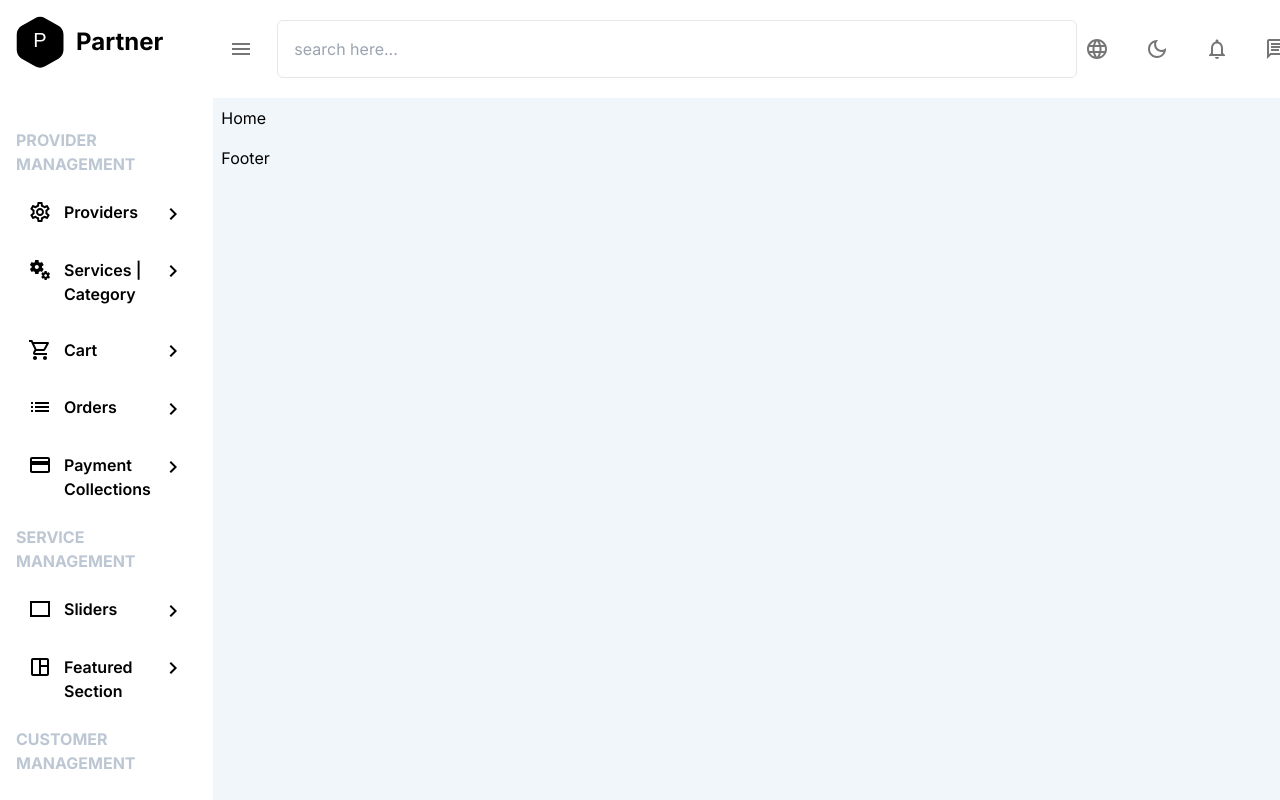
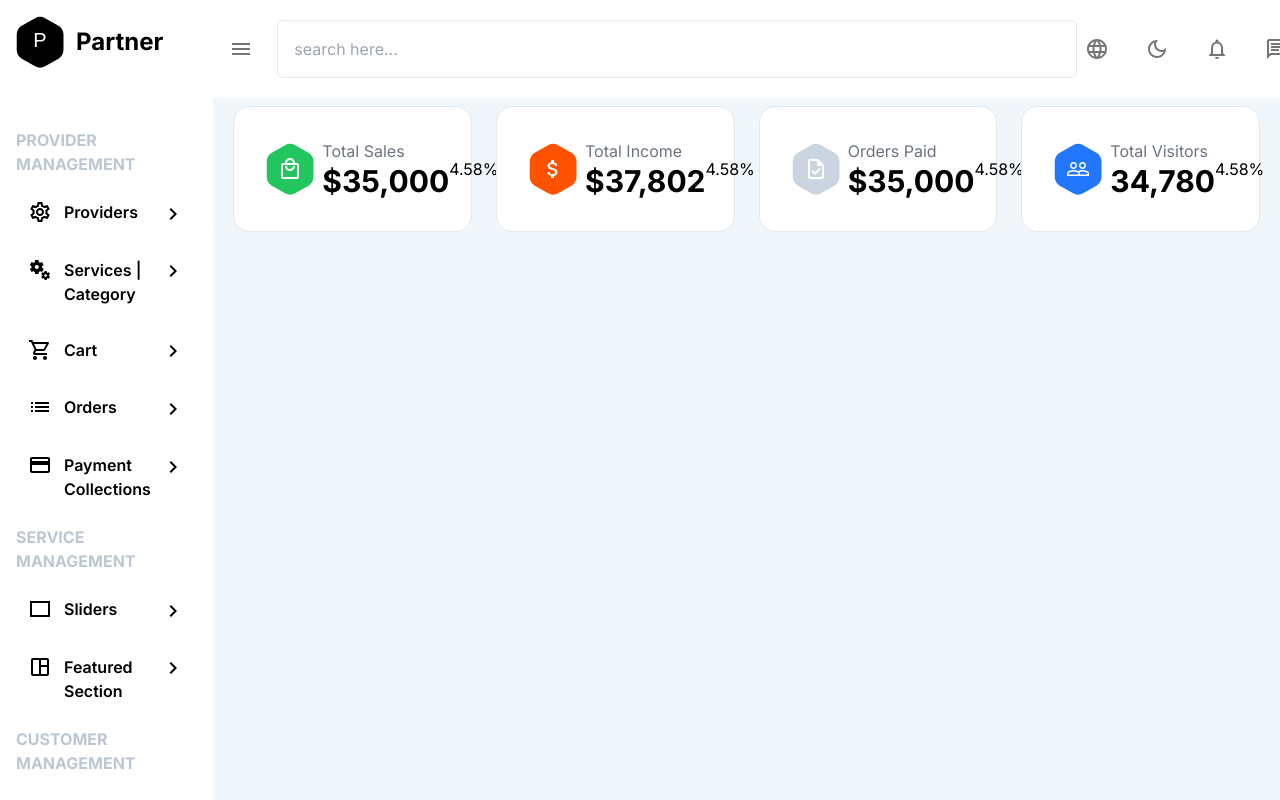
Before and after one commit to Varsani2520/next-admin, a Next.js app: page / in a window 1280 px wide. Shown: the top 800 px of the page. Built offline with nearby package versions, Linux system fonts and the light colour scheme.

Commit message:
overview cards

```diff
--- /dev/null
+++ b/app/common/OverviewCards.jsx
@@ -0,0 +1,65 @@
+"use client";
+
+import React from "react";
+import { SvgIcon } from "@mui/material";
+// import CardCharts from "./CardChart";
+
+const OverviewCards = ({
+  fill,
+  title,
+  value,
+  CardIcon,
+  chartOptions,
+  chartSeries,
+}) => {
+  return (
+    <div>
+      <div className="bg-white border p-8 w-auto mx-3 rounded-2xl mb-5">
+        <div className="flex justify-between items-center">
+          <div className="flex gap-2">
+            <div className="relative flex items-center justify-center">
+              <svg
+                xmlns="http://www.w3.org/2000/svg"
+                width="48"
+                height="52"
+                viewBox="0 0 48 52"
+                fill="none"
+              >
+                <path
+                  d={
+                    "M19.1094 2.12943C22.2034 0.343099 26.0154 0.343099 29.1094 2.12943L42.4921 9.85592C45.5861 11.6423 47.4921 14.9435 47.4921 18.5162V33.9692C47.4921 37.5418 45.5861 40.8431 42.4921 42.6294L29.1094 50.3559C26.0154 52.1423 22.2034 52.1423 19.1094 50.3559L5.72669 42.6294C2.63268 40.8431 0.726688 37.5418 0.726688 33.9692V18.5162C0.726688 14.9435 2.63268 11.6423 5.72669 9.85592L19.1094 2.12943Z"
+                  }
+                  fill={fill}
+                />
+              </svg>
+              <SvgIcon
+                component={CardIcon}
+                className="absolute"
+                style={{ width: "24px", height: "24px", color: "white" }}
+              />
+            </div>
+            <div>
+              <h1 className="text-gray-500">{title}</h1>
+              {/* it will come dynamically from api */}
+              <h1 className="font-bold text-3xl">{value}</h1>
+            </div>
+          </div>
+          <div className="value">
+            {/* it will come dynamically from api */}
+            <h1>4.58%</h1>
+          </div>
+        </div>
+        {/* Graph */}
+        {/* <div className="">
+          <CardCharts
+            chartOptions={chartOptions}
+            chartSeries={chartSeries}
+            color={fill}
+          />
+        </div> */}
+      </div>
+    </div>
+  );
+};
+
+export default OverviewCards;
--- a/app/components/Footer/Footer.jsx
+++ b/app/components/Footer/Footer.jsx
@@ -1,9 +1,13 @@
-import React from 'react'
+import React from "react";
 
 const Footer = () => {
   return (
-    <div className='p-2'>Footer</div>
-  )
-}
+    <div className="p-2 bg-white flex justify-center mt-[56%]">
+      <p>
+        Copyright © 2024 Partners. Design with Partners 😎 All rights reserved.
+      </p>
+    </div>
+  );
+};
 
-export default Footer
+export default Footer;
--- a/app/components/Home/Home.jsx
+++ b/app/components/Home/Home.jsx
@@ -1,8 +1,11 @@
 import React from 'react'
+import Overview from './Overview'
 
 const Home = () => {
   return (
-    <div>Home</div>
+    <div>
+      <Overview />
+    </div>
   )
 }
 
--- /dev/null
+++ b/app/components/Home/Overview.jsx
@@ -0,0 +1,76 @@
+import { Grid } from "@mui/material";
+import React from "react";
+import OverviewCards from "../../common/OverviewCards.jsx";
+import {
+  AttachMoney,
+  LocalMallOutlined,
+  TaskOutlined,
+  PeopleOutline,
+} from "@mui/icons-material";
+
+const chartOptions = {
+  chart: {
+    id: "basic-line",
+  },
+  xaxis: {
+    categories: [2012, 2013, 2014, 2015, 2016, 2017, 2018, 2019, 2020],
+  },
+};
+
+const chartSeries = [
+  {
+    name: "series-1",
+    data: [30, 240, 35, 50, 149, 60, 10, 591, 125],
+  },
+];
+
+const Overview = () => {
+  return (
+    <div>
+      <Grid container className="">
+        <Grid item xs={12} md={3}>
+          <OverviewCards
+            fill={"#22C55E"}
+            title={"Total Sales"}
+            value={"$35,000"}
+            CardIcon={LocalMallOutlined}
+            chartOptions={chartOptions}
+            chartSeries={chartSeries}
+          />
+        </Grid>
+        <Grid item xs={12} md={3}>
+          <OverviewCards
+            fill={"#FF5200"}
+            title={"Total Income"}
+            value={"$37,802"}
+            CardIcon={AttachMoney}
+            chartOptions={chartOptions}
+            chartSeries={chartSeries}
+          />
+        </Grid>
+        <Grid item xs={12} md={3}>
+          <OverviewCards
+            fill={"#CBD5E1"}
+            title={"Orders Paid"}
+            value={"$35,000"}
+            CardIcon={TaskOutlined}
+            chartOptions={chartOptions}
+            chartSeries={chartSeries}
+          />
+        </Grid>
+        <Grid item xs={12} md={3}>
+          <OverviewCards
+            fill={"#2377FC"}
+            title={"Total Visitors"}
+            value={"34,780"}
+            CardIcon={PeopleOutline}
+            chartOptions={chartOptions}
+            chartSeries={chartSeries}
+          />
+        </Grid>
+      </Grid>
+    </div>
+  );
+};
+
+export default Overview;
--- a/app/components/Navbar/Navbar.jsx
+++ b/app/components/Navbar/Navbar.jsx
@@ -52,9 +52,9 @@ const Navbar = ({ toggleSidebar }) => {
             </div>
           </div>
 
-          <Divider className="ml-6" orientation="vertical" flexItem />
+          <Divider className="ml-4" orientation="vertical" flexItem />
 
-          <IconButton className="animate-spin ml-4">
+          <IconButton className="animate-spin ml-4 mr-2">
             <SettingsOutlined className="h-8 w-8" />
           </IconButton>
         </div>
```
